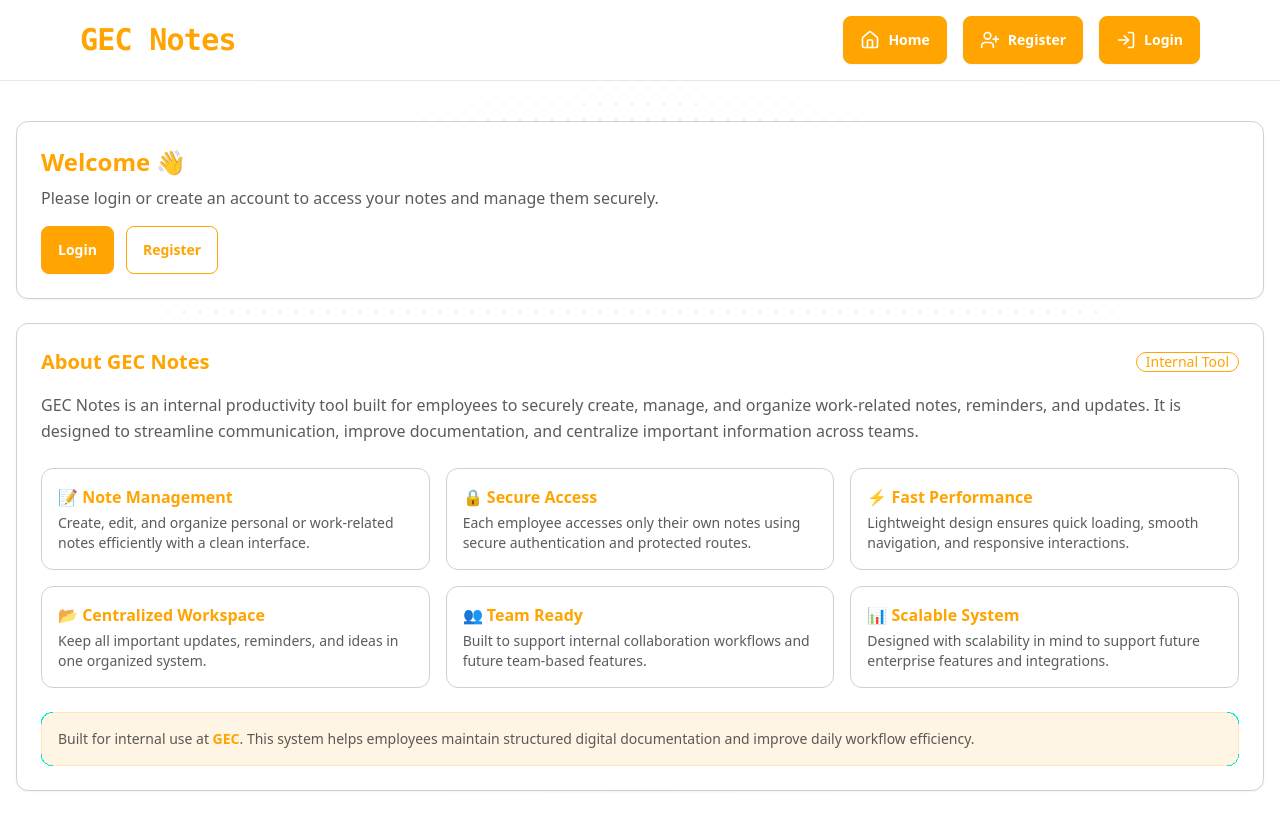
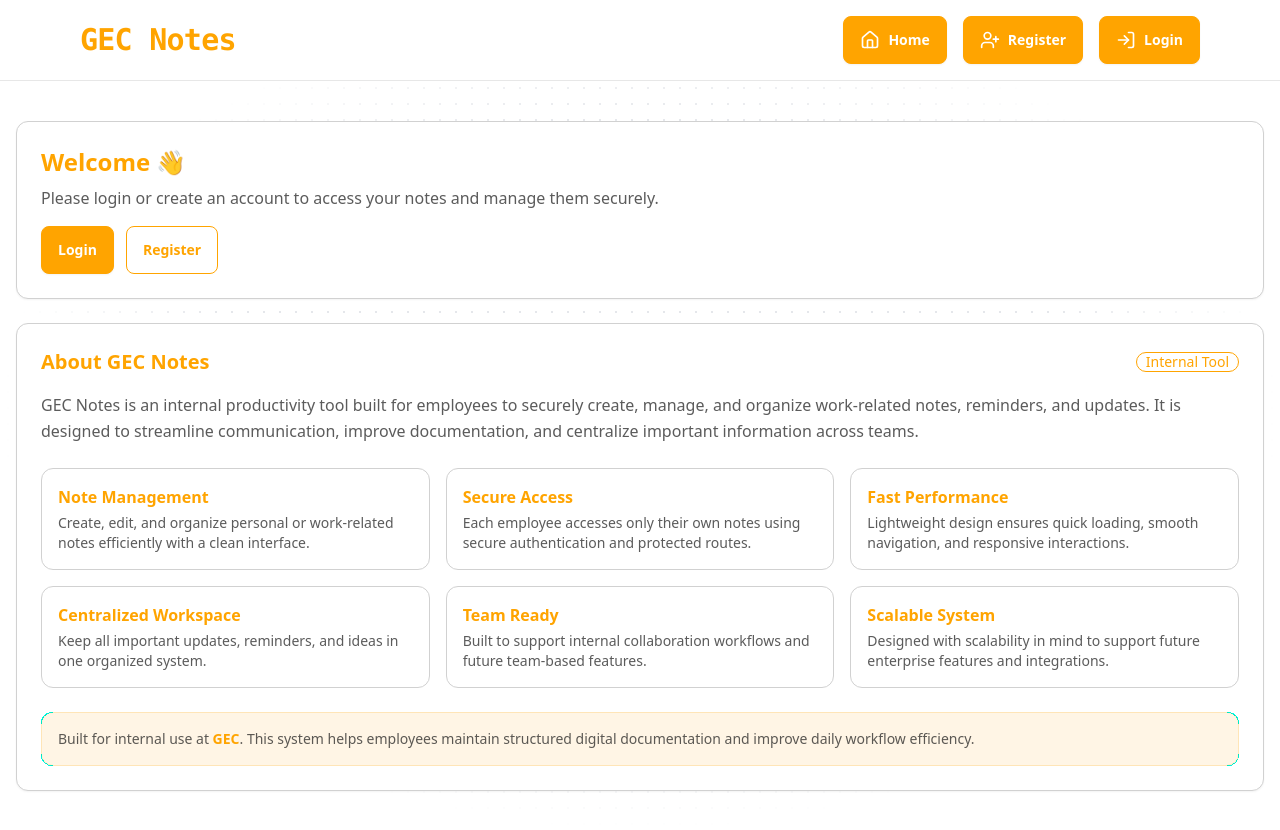
Before and after one commit to samson-spec/gec-notes, a React (Vite) app in the folder frontend/: page / in a window 1280 px wide. Built offline with nearby package versions, Linux system fonts and the light colour scheme.

Commit message:
Removed emojis/icons

```diff
--- a/frontend/src/pages/HomePage.jsx
+++ b/frontend/src/pages/HomePage.jsx
@@ -136,42 +136,42 @@ const HomePage = ({user, setUser, authLoading}) => {
                             <div className="mt-6 grid grid-cols-1 md:grid-cols-2 lg:grid-cols-3 gap-4">
 
                                 <div className="p-4 rounded-xl border border-base-300">
-                                <div className="text-secondary font-semibold mb-1">📝 Note Management</div>
+                                <div className="text-secondary font-semibold mb-1">Note Management</div>
                                 <p className="text-sm text-base-content/70">
                                     Create, edit, and organize personal or work-related notes efficiently with a clean interface.
                                 </p>
                                 </div>
 
                                 <div className="p-4 rounded-xl border border-base-300">
-                                <div className="text-secondary font-semibold mb-1">🔒 Secure Access</div>
+                                <div className="text-secondary font-semibold mb-1">Secure Access</div>
                                 <p className="text-sm text-base-content/70">
                                     Each employee accesses only their own notes using secure authentication and protected routes.
                                 </p>
                                 </div>
 
                                 <div className="p-4 rounded-xl border border-base-300">
-                                <div className="text-secondary font-semibold mb-1">⚡ Fast Performance</div>
+                                <div className="text-secondary font-semibold mb-1">Fast Performance</div>
                                 <p className="text-sm text-base-content/70">
                                     Lightweight design ensures quick loading, smooth navigation, and responsive interactions.
                                 </p>
                                 </div>
 
                                 <div className="p-4 rounded-xl border border-base-300">
-                                <div className="text-secondary font-semibold mb-1">📂 Centralized Workspace</div>
+                                <div className="text-secondary font-semibold mb-1">Centralized Workspace</div>
                                 <p className="text-sm text-base-content/70">
                                     Keep all important updates, reminders, and ideas in one organized system.
                                 </p>
                                 </div>
 
                                 <div className="p-4 rounded-xl border border-base-300">
-                                <div className="text-secondary font-semibold mb-1">👥 Team Ready</div>
+                                <div className="text-secondary font-semibold mb-1">Team Ready</div>
                                 <p className="text-sm text-base-content/70">
                                     Built to support internal collaboration workflows and future team-based features.
                                 </p>
                                 </div>
 
                                 <div className="p-4 rounded-xl border border-base-300">
-                                <div className="text-secondary font-semibold mb-1">📊 Scalable System</div>
+                                <div className="text-secondary font-semibold mb-1">Scalable System</div>
                                 <p className="text-sm text-base-content/70">
                                     Designed with scalability in mind to support future enterprise features and integrations.
                                 </p>
```
